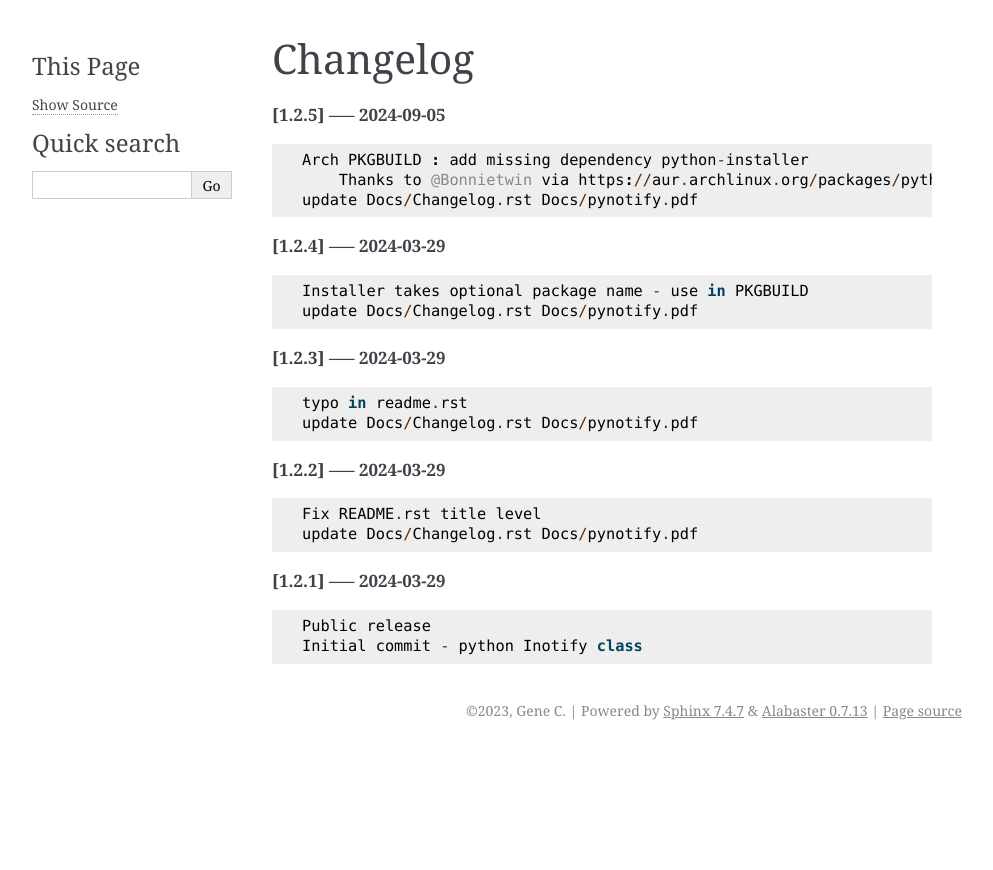
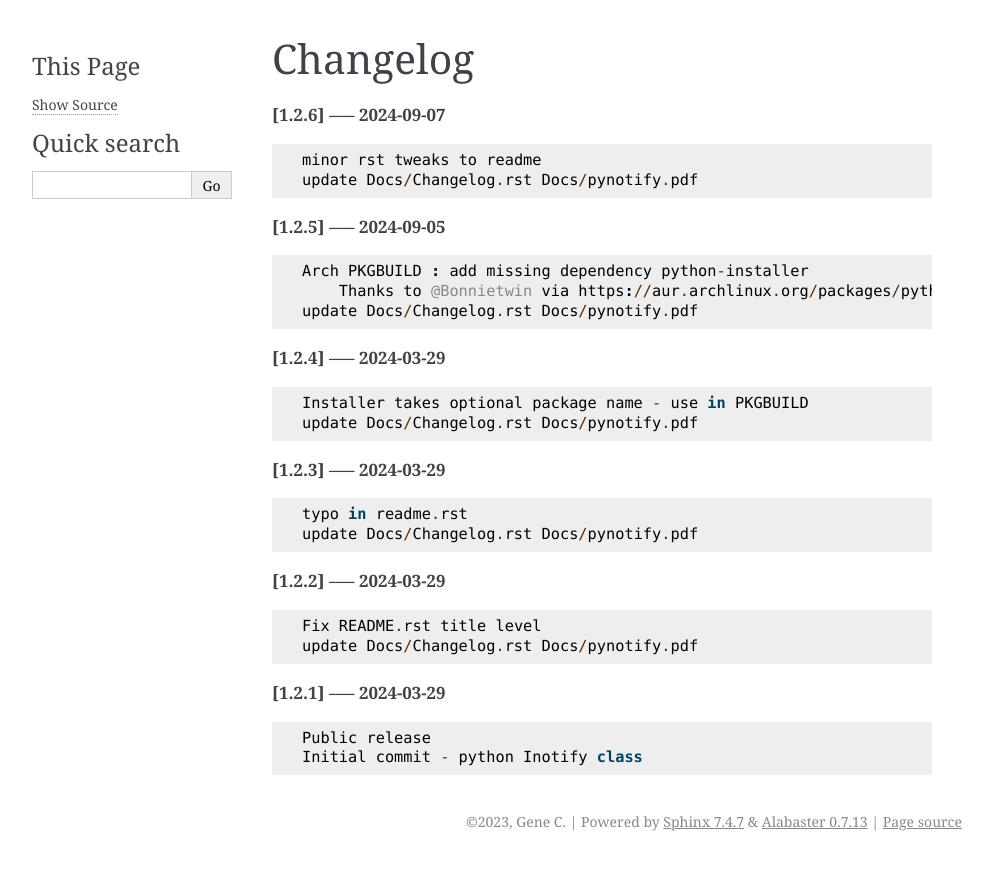
Before and after one commit to gene-git/pynotify, a Sphinx documentation site: the page built from Docs/Changelog.rst, in a window 1280 px wide. Shown: the top 870 px of the page, without its empty margins (148-1141 px from the left). Built offline with Sphinx 7.4.7, drawn with Linux system fonts in a browser that asks for light colours.

Commit message:
update Docs/Changelog.rst Docs/pynotify.pdf

```diff
--- a/Docs/Changelog.rst
+++ b/Docs/Changelog.rst
@@ -1,5 +1,11 @@
 Changelog
 =========
+
+**[1.2.6] ----- 2024-09-07** ::
+
+	    minor rst tweaks to readme
+	    update Docs/Changelog.rst Docs/pynotify.pdf
+
 
 **[1.2.5] ----- 2024-09-05** ::
 
```
Also changed, not shown: 1 other file.
